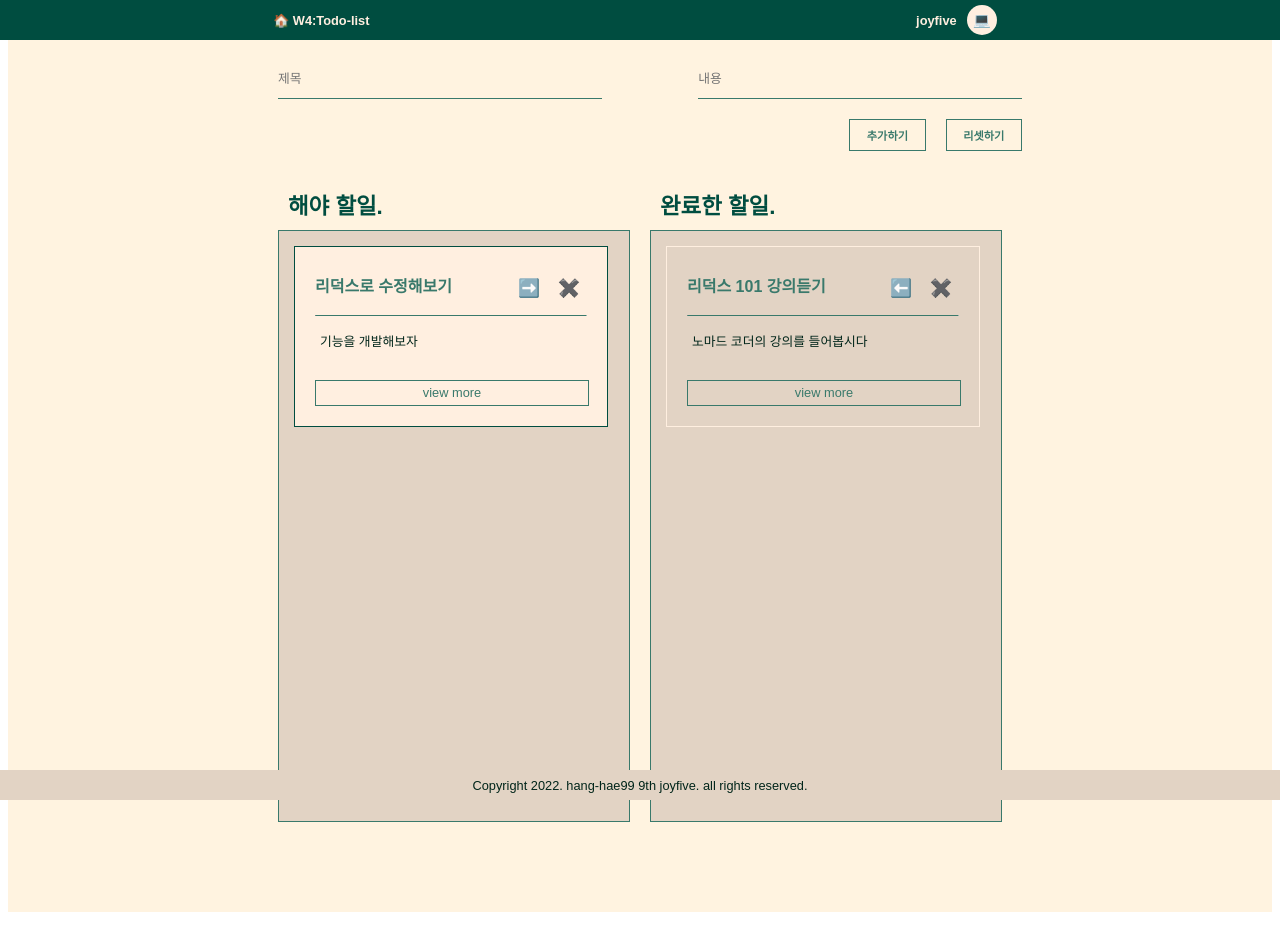
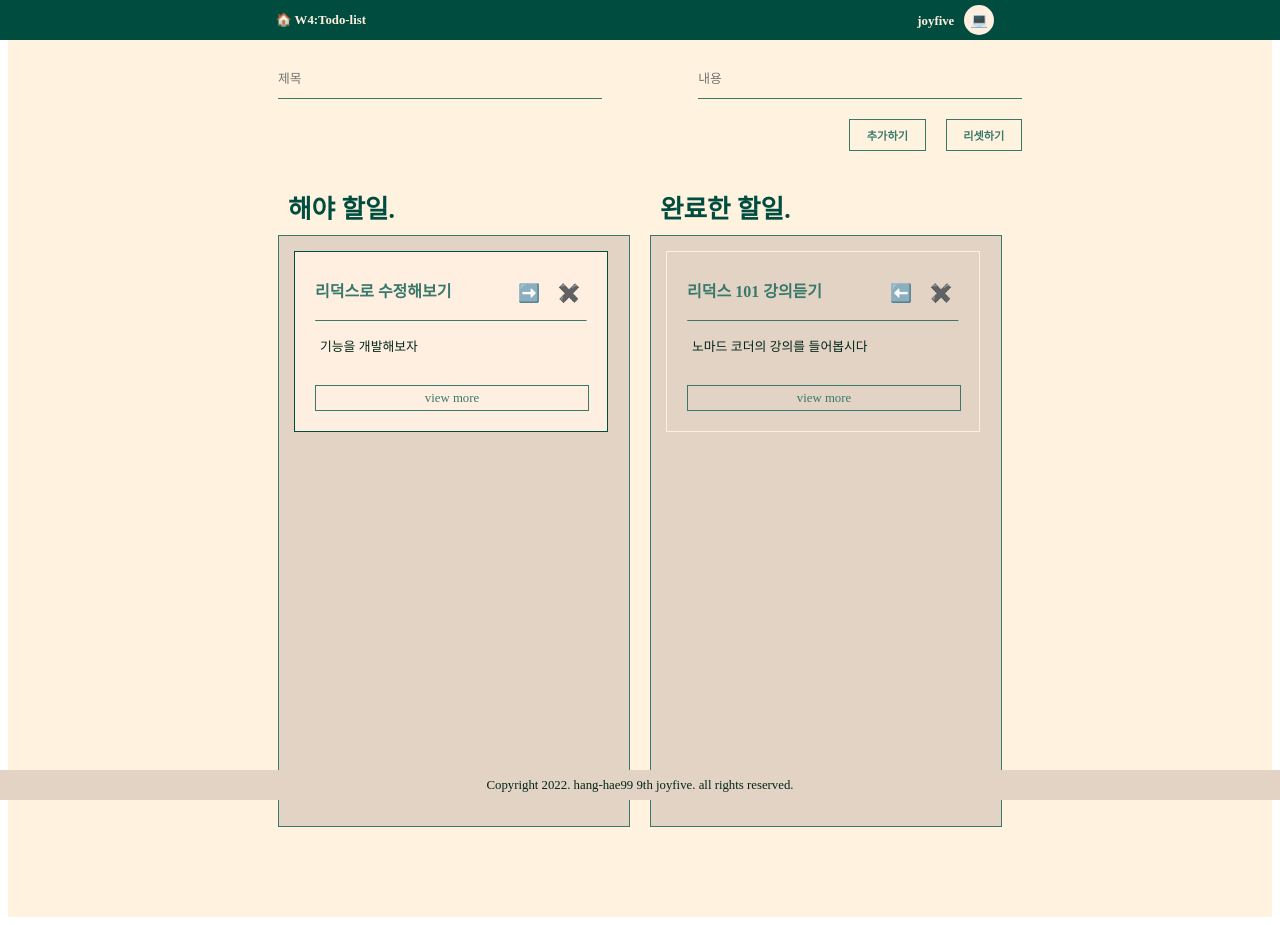
Before and after one commit to joyfive/w5-todolist, a React (Create React App) app: page / in a window 1280 px wide. Built offline with nearby package versions, Linux system fonts and the light colour scheme.

Commit message:
REDEBUGGING :(

```diff
--- a/src/components/Form.jsx
+++ b/src/components/Form.jsx
@@ -115,6 +115,7 @@ const FormBox = styled.form`
   margin: 40px 10px;
   display: flex;
   flex-direction: column;
+
 `;
 
 const InputContainer = styled.section`
@@ -122,16 +123,18 @@ width: 100%;
 display: flex;
 flex-direction: row;
 justify-content: space-between;
+
 `;
 
 const InputVali = styled.div`
   display: flex;
   flex-direction: column;
   width: 45%;
+  font-family: 'IBM Plex Sans KR', sans-serif;
 `
 
 const InputBox = styled.input`
-
+font-family: 'IBM Plex Sans KR', sans-serif;
 height: 40px;
 margin: 10px;
 padding: 0px;
@@ -147,6 +150,7 @@ border-color: #39796b;
 `;
 
 const BtnBox = styled.div`
+
 width: 100%;
 display: flex;
 flex-direction: row;
@@ -155,6 +159,7 @@ justify-content: end;
 `;
 
 const BtnAdd = styled.button`
+font-family: 'IBM Plex Sans KR', sans-serif;
 display: block;
 width: 10%;
 height: 32px;
@@ -174,6 +179,7 @@ background-color: transparent;
 `;
 
 const BtnReset = styled.button`
+font-family: 'IBM Plex Sans KR', sans-serif;
 display: block;
 width: 10%;
 height: 32px;
--- a/src/components/GlobalStyle.jsx
+++ b/src/components/GlobalStyle.jsx
@@ -1,10 +1,11 @@
 import { createGlobalStyle } from "styled-components";
 
 const GlobalStyle = createGlobalStyle`
-@import url('https://fonts.googleapis.com/css2?family=IBM+Plex+Sans+KR:wght@300;400;500;600;700&display=swap');
+@import url('https://fonts.googleapis.com/css2?family=Cormorant+Garamond:wght@400;600;700&family=IBM+Plex+Sans+KR:wght@300;400;500&family=Noto+Serif+KR:wght@600;700&display=swap');
 * {
-
+  font-family: 'Cormorant Garamond', serif;
   font-family: 'IBM Plex Sans KR', sans-serif;
+  font-family: 'Noto Serif KR', serif;
 }`
 
 export default GlobalStyle;
--- a/src/components/List.jsx
+++ b/src/components/List.jsx
@@ -91,7 +91,7 @@ const ListTit = styled.section`
 grid-template-rows: 2 / 3;
 grid-template-columns: 3 / 4;
 font-weight: 700;
-font-size: 1.4rem;
+font-size: 1.6rem;
 color: #004d40;
 margin: 10px 20px;
 `
--- a/src/components/Todo.jsx
+++ b/src/components/Todo.jsx
@@ -44,6 +44,7 @@ const Todobox = styled.article`
   background-color: ${props => props.color || "blue"};
 `
 const Title = styled.div`
+
   display: flex;
   flex-direction: row;
   align-items: center;
@@ -54,6 +55,7 @@ const Title = styled.div`
   color: #39796b;
   `
   const Body = styled.div`
+  font-family: 'IBM Plex Sans KR', sans-serif;
   font-weight: 300;
   font-size: 0.8rem;
   color: #00251a;
--- a/src/pages/Detail.jsx
+++ b/src/pages/Detail.jsx
@@ -16,7 +16,7 @@ const Detail = () => {
   useEffect(() => {
     dispatch(getID(id));
   }, [dispatch, id]);
-// console.log(id, todoItem.title, todoItem.body)
+console.log(todoItem.id, todoItem.title, todoItem.body)
  return (
         <Layout>
             <Header />
```
